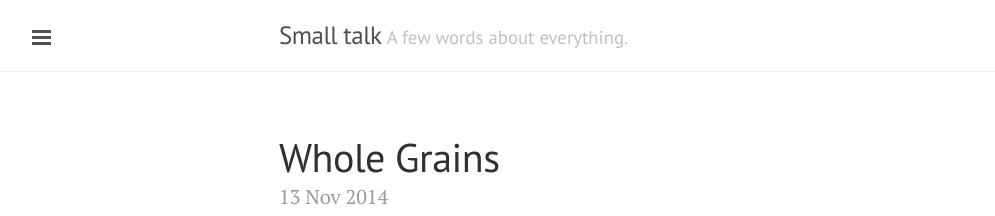
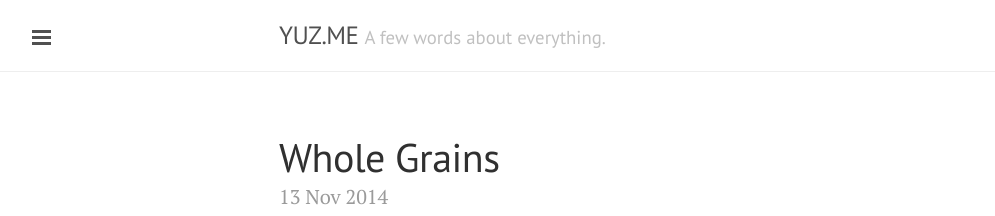
Before and after one commit to yusite/yuz.me, a Jekyll site: the page built from index.html, in a window 1280 px wide and 900 px high. Shown: the top 216 px of the window, without its empty margins (1-996 px from the left). Built offline with Jekyll 4.4.1, drawn with Linux system fonts in a browser that asks for light colours; Markdown is read by kramdown in place of the engine named in the settings; the list of posts is cut into pages by our own code.

Commit message:
update title and description

```diff
--- a/_config.yml
+++ b/_config.yml
@@ -9,9 +9,9 @@
 relative_permalinks: true
 
 # Setup
-title:               Small talk
+title:               YUZ.ME
 tagline:             'A few words about everything.'
-description:         'This is a personal website, written with <3 by YU Zijie.'
+description:         'This is a personal website, written with ♥ by YU Zijie.'
 url:                 http://yuz.me
 baseurl:             /
 paginate:            1
```
